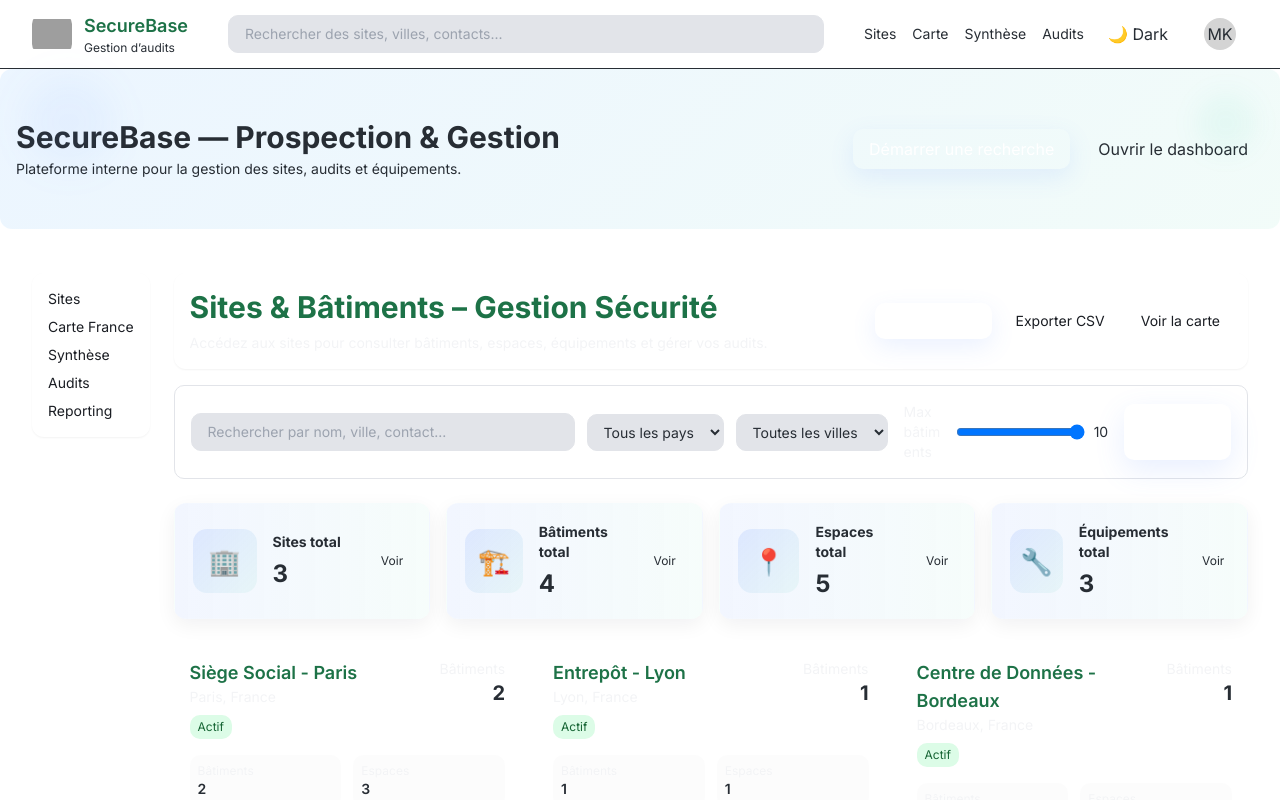
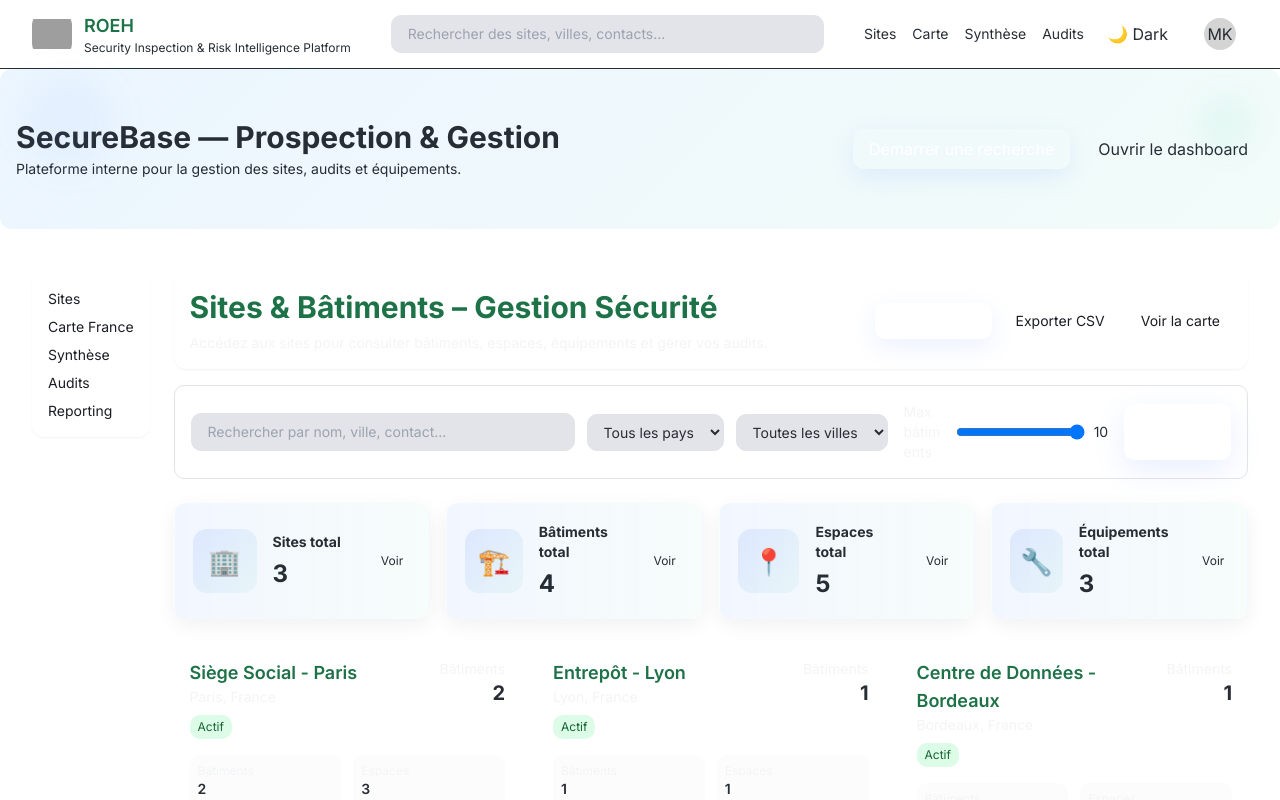
Before and after one commit to micktal/lynx, a React (Vite) app: page / in a window 1280 px wide. Shown: the top 800 px of the page. Built offline with nearby package versions, Linux system fonts and the light colour scheme; grey boxes are pictures that could not be loaded.

Commit message:
Rename SecureBase to ROEH branding
cgen-0fced537cfd649efb66d8c215306f728

```diff
--- a/client/components/Layout.tsx
+++ b/client/components/Layout.tsx
@@ -40,10 +40,10 @@ export default function Layout({ children }: { children: React.ReactNode }) {
         <div className="container mx-auto flex items-center justify-between gap-4 py-3">
           <div className="flex items-center gap-4">
             <Link to="/" className="flex items-center gap-3">
-              <img src="https://cdn.builder.io/api/v1/image/assets%2Fd93d9a0ec7824aa1ac4d890a1f90a2ec%2F55a8c512fb5d4bb38b0292e3757d0114?format=webp&width=200" alt="FSC logo" className="w-10 h-10 rounded-md object-contain" style={{ background: 'transparent' }} />
+              <img src="https://cdn.builder.io/api/v1/image/assets%2Fd93d9a0ec7824aa1ac4d890a1f90a2ec%2F55a8c512fb5d4bb38b0292e3757d0114?format=webp&width=200" alt="ROEH logo" className="w-10 h-10 rounded-md object-contain" style={{ background: 'transparent' }} />
               <div>
-                <div className="text-lg font-semibold" style={{ color: "hsl(var(--brand))" }}>SecureBase</div>
-                <div className="text-xs" style={{ color: "var(--text-muted)" }}>Gestion d’audits</div>
+                <div className="text-lg font-semibold" style={{ color: "hsl(var(--brand))" }}>ROEH</div>
+                <div className="text-xs" style={{ color: "var(--text-muted)" }}>Security Inspection & Risk Intelligence Platform</div>
               </div>
             </Link>
           </div>
```
